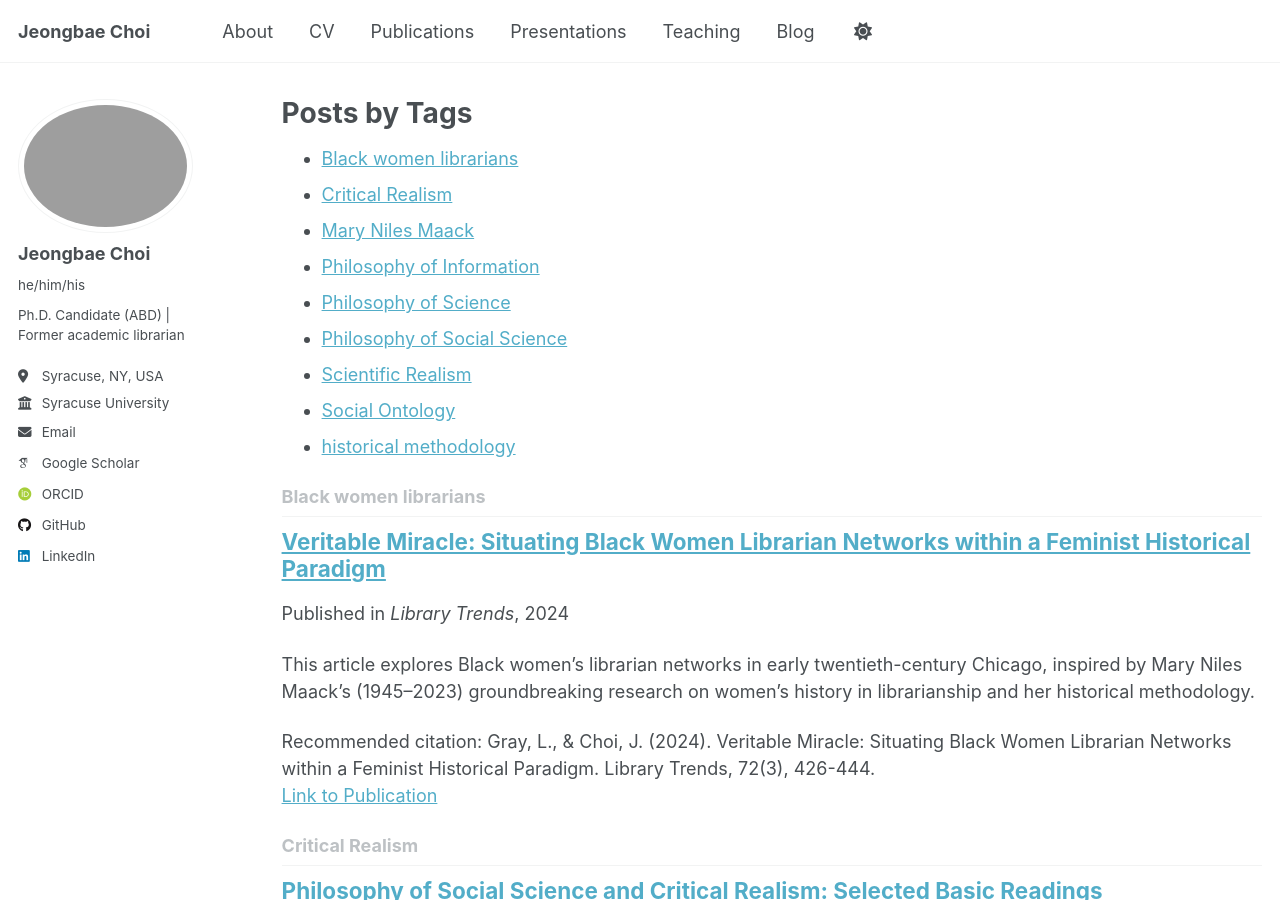
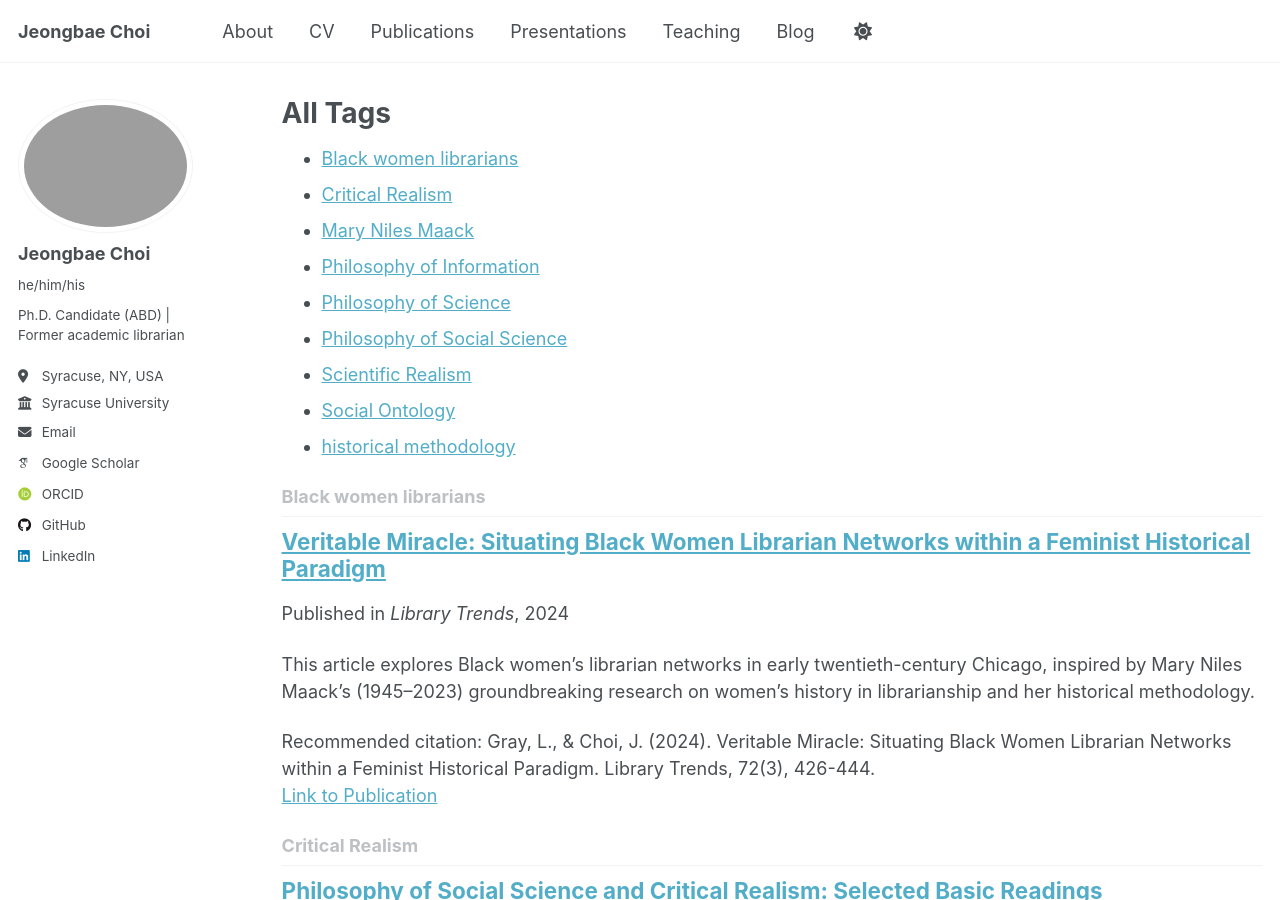
Before and after one commit to JeongbaeChoi/jeongbaechoi.github.io, a Jekyll site: the page built from _pages/tag-archive.html, in a window 1280 px wide and 900 px high. Built offline with Jekyll 4.4.1, drawn with Linux system fonts in a browser that asks for light colours; some web fonts are replaced; a script that is not in the unit is left out.

Commit message:
Update tag-archive.html

```diff
--- a/_pages/tag-archive.html
+++ b/_pages/tag-archive.html
@@ -1,7 +1,7 @@
 ---
 layout: archive
 permalink: /tags/
-title: "Posts by Tags"
+title: "All Tags"
 author_profile: true
 ---
 
```
